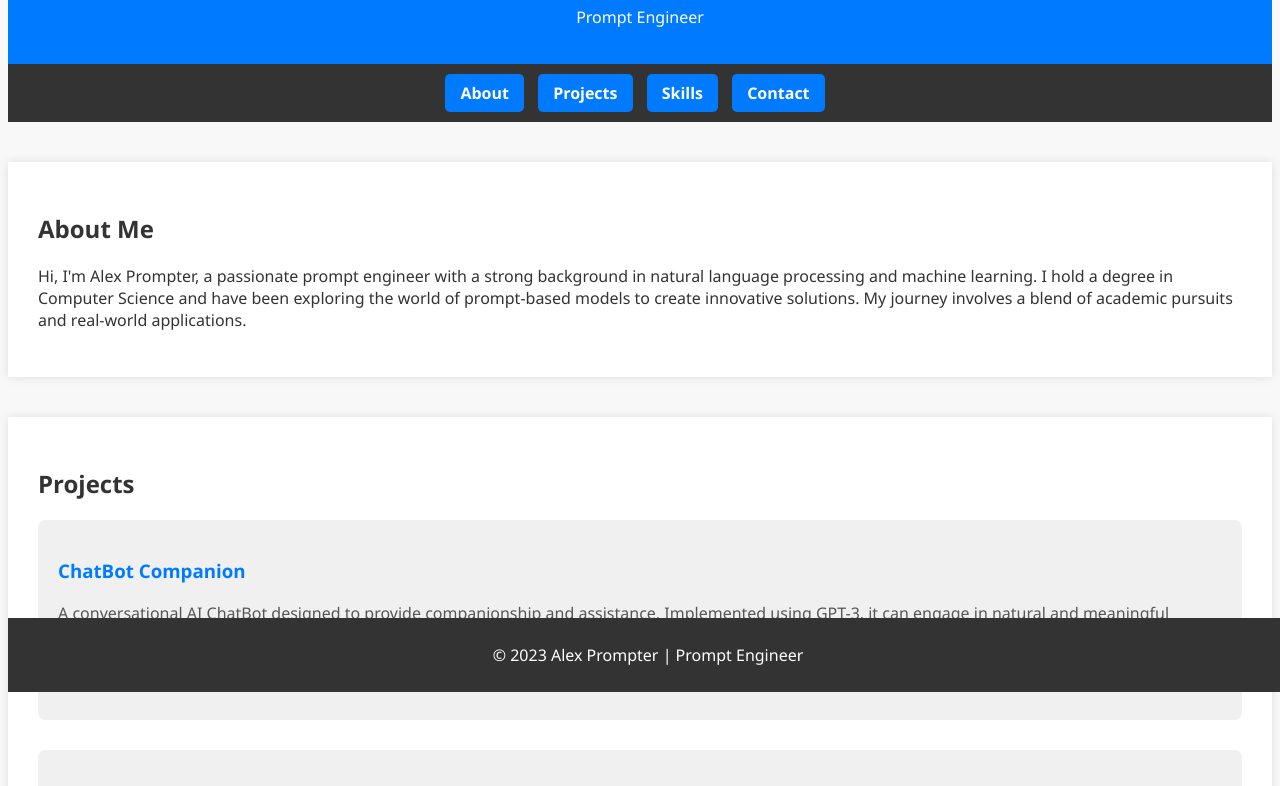
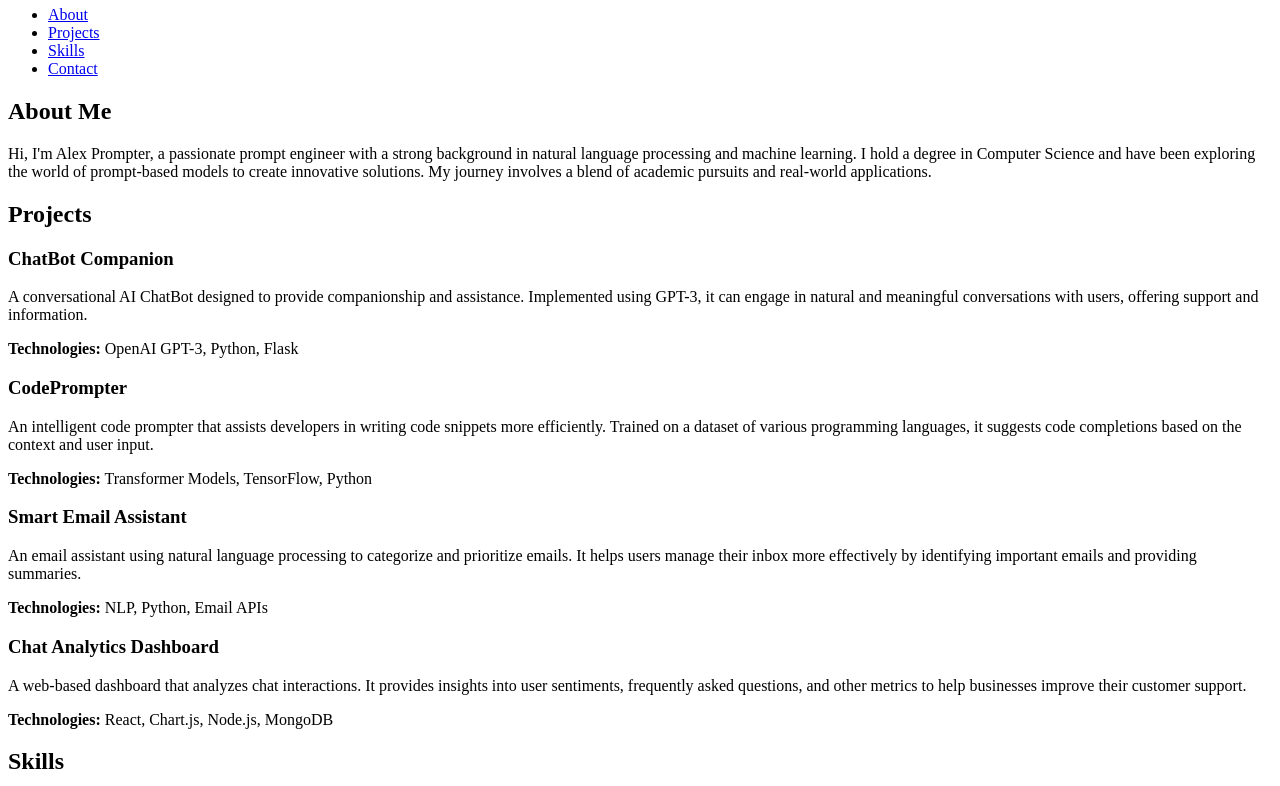
Before and after one commit to ProfPrompt/ProfPrompt.github.io, a plain HTML site: page index.html in a window 1280 px wide. Shown: the part 108-894 px from the top of the page. Drawn offline with Linux system fonts and the light colour scheme.

Commit message:
Update styles.css

```diff
--- a/styles.css
+++ b/styles.css
@@ -1,106 +1,98 @@
-/* Updated styles for improved visual appeal */
+<!DOCTYPE html>
+<html lang="en">
+<head>
+    <meta charset="UTF-8">
+    <meta name="viewport" content="width=device-width, initial-scale=1.0">
+    <link rel="stylesheet" href="styles.css">
+    <title>Alex Prompter - Portfolio</title>
+</head>
+<body>
 
-body {
-    font-family: 'Segoe UI', Tahoma, Geneva, Verdana, sans-serif;
-    background-color: #f8f8f8;
-    color: #333;
-}
+    <header>
+        <div class="container">
+            <h1>Alex Prompter</h1>
+            <p>Prompt Engineer</p>
+        </div>
+    </header>
 
-header {
-    background-color: #007BFF;
-    color: #fff;
-    text-align: center;
-    padding: 20px 0;
-}
+    <nav>
+        <ul class="container">
+            <li><a href="#about">About</a></li>
+            <li><a href="#projects">Projects</a></li>
+            <li><a href="#skills">Skills</a></li>
+            <li><a href="#contact">Contact</a></li>
+        </ul>
+    </nav>
 
-nav {
-    background-color: #333;
-    color: #fff;
-    text-align: center;
-}
+    <section id="about">
+        <div class="container">
+            <h2>About Me</h2>
+            <p>Hi, I'm Alex Prompter, a passionate prompt engineer with a strong background in natural language processing and machine learning. I hold a degree in Computer Science and have been exploring the world of prompt-based models to create innovative solutions. My journey involves a blend of academic pursuits and real-world applications.</p>
+        </div>
+    </section>
 
-nav ul {
-    list-style-type: none;
-    margin: 0;
-    padding: 10px 0;
-}
+    <section id="projects">
+        <div class="container">
+            <h2>Projects</h2>
 
-nav li {
-    display: inline;
-    margin-right: 20px;
-}
+            <div class="project">
+                <h3>ChatBot Companion</h3>
+                <p>A conversational AI ChatBot designed to provide companionship and assistance. Implemented using GPT-3, it can engage in natural and meaningful conversations with users, offering support and information.</p>
+                <p><strong>Technologies:</strong> OpenAI GPT-3, Python, Flask</p>
+            </div>
 
-nav a {
-    text-decoration: none;
-    color: #fff;
-    font-weight: bold;
-}
+            <div class="project">
+                <h3>CodePrompter</h3>
+                <p>An intelligent code prompter that assists developers in writing code snippets more efficiently. Trained on a dataset of various programming languages, it suggests code completions based on the context and user input.</p>
+                <p><strong>Technologies:</strong> Transformer Models, TensorFlow, Python</p>
+            </div>
 
-section {
-    background-color: #fff;
-    margin: 40px 0;
-    padding: 30px;
-    box-shadow: 0 0 10px rgba(0, 0, 0, 0.1);
-}
+            <div class="project">
+                <h3>Smart Email Assistant</h3>
+                <p>An email assistant using natural language processing to categorize and prioritize emails. It helps users manage their inbox more effectively by identifying important emails and providing summaries.</p>
+                <p><strong>Technologies:</strong> NLP, Python, Email APIs</p>
+            </div>
 
-.project {
-    margin-bottom: 30px;
-    padding: 20px;
-    background-color: #f0f0f0;
-    border-radius: 8px;
-    transition: transform 0.3s ease-in-out;
-}
+            <div class="project">
+                <h3>Chat Analytics Dashboard</h3>
+                <p>A web-based dashboard that analyzes chat interactions. It provides insights into user sentiments, frequently asked questions, and other metrics to help businesses improve their customer support.</p>
+                <p><strong>Technologies:</strong> React, Chart.js, Node.js, MongoDB</p>
+            </div>
 
-.project:hover {
-    transform: scale(1.05);
-}
+            <!-- Add more projects as needed -->
 
-.project h3 {
-    color: #007BFF;
-}
+        </div>
+    </section>
 
-.project p {
-    color: #555;
-}
+    <section id="skills">
+        <div class="container">
+            <h2>Skills</h2>
+            <ul>
+                <li>Natural Language Processing (NLP)</li>
+                <li>Machine Learning</li>
+                <li>Python</li>
+                <li>TensorFlow</li>
+                <li>Flask</li>
+                <li>Web Development</li>
+                <li>Problem Solving</li>
+            </ul>
+        </div>
+    </section>
 
-ul {
-    list-style-type: none;
-    padding: 0;
-}
+    <section id="contact">
+        <div class="container">
+            <h2>Contact</h2>
+            <p>If you're interested in collaborating or have any inquiries, feel free to reach out to me!</p>
+            <p>Email: alex.prompter@example.com</p>
+            <p>LinkedIn: <a href="https://www.linkedin.com/in/alex-prompter/" target="_blank">linkedin.com/in/alex-prompter</a></p>
+        </div>
+    </section>
 
-ul li {
-    display: inline-block;
-    margin-right: 10px;
-    background-color: #007BFF;
-    color: #fff;
-    padding: 8px 15px;
-    border-radius: 5px;
-    cursor: pointer;
-}
+    <footer>
+        <div class="container">
+            <p>&copy; 2023 Alex Prompter | Prompt Engineer</p>
+        </div>
+    </footer>
 
-footer {
-    background-color: #333;
-    color: #fff;
-    text-align: center;
-    padding: 10px 0;
-    position: absolute;
-    width: 100%;
-    bottom: 0;
-}
-
-/* Responsive design adjustments */
-@media only screen and (max-width: 600px) {
-    nav {
-        text-align: center;
-    }
-
-    nav ul {
-        display: flex;
-        flex-direction: column;
-        align-items: center;
-    }
-
-    nav li {
-        margin: 10px 0;
-    }
-}
+</body>
+</html>
```
